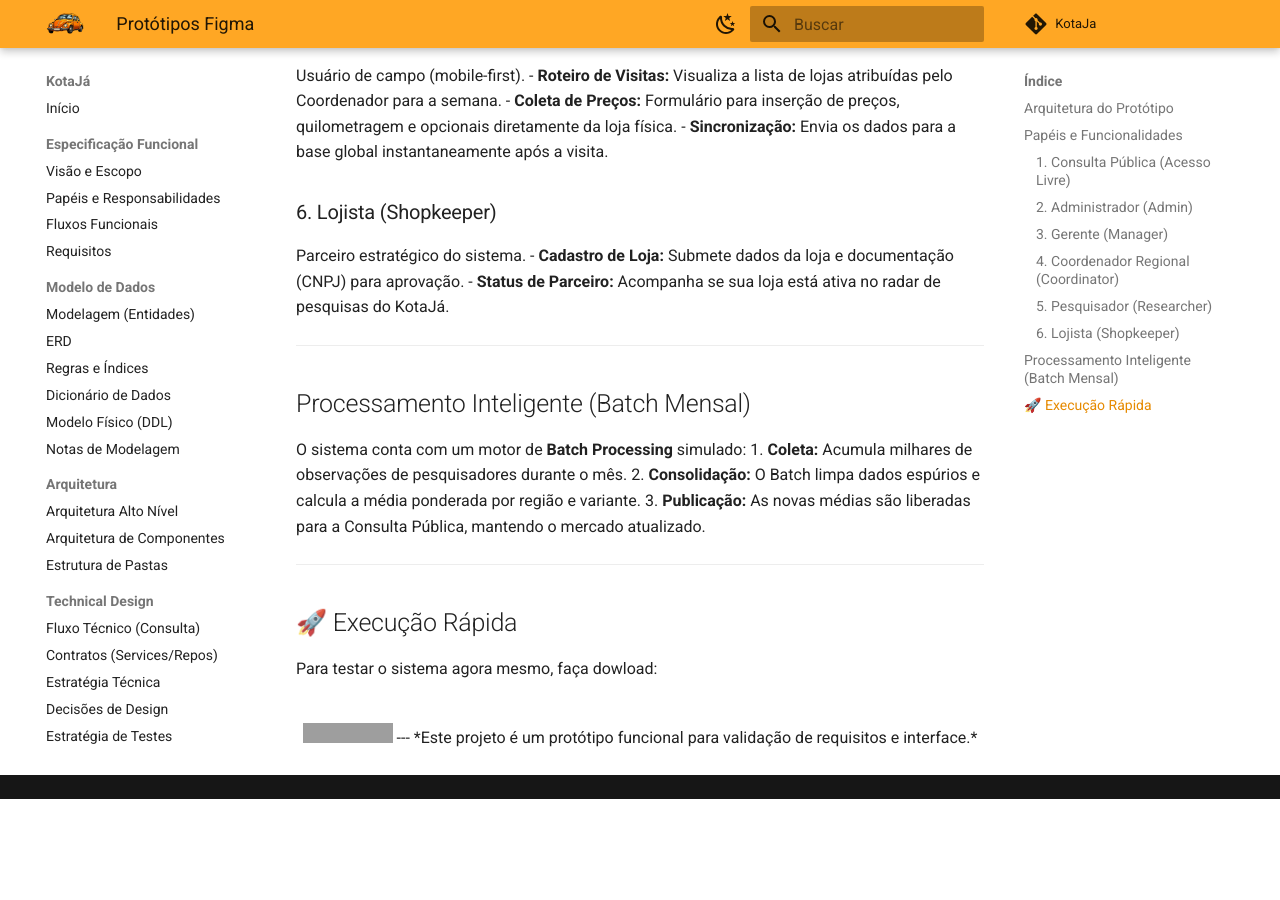
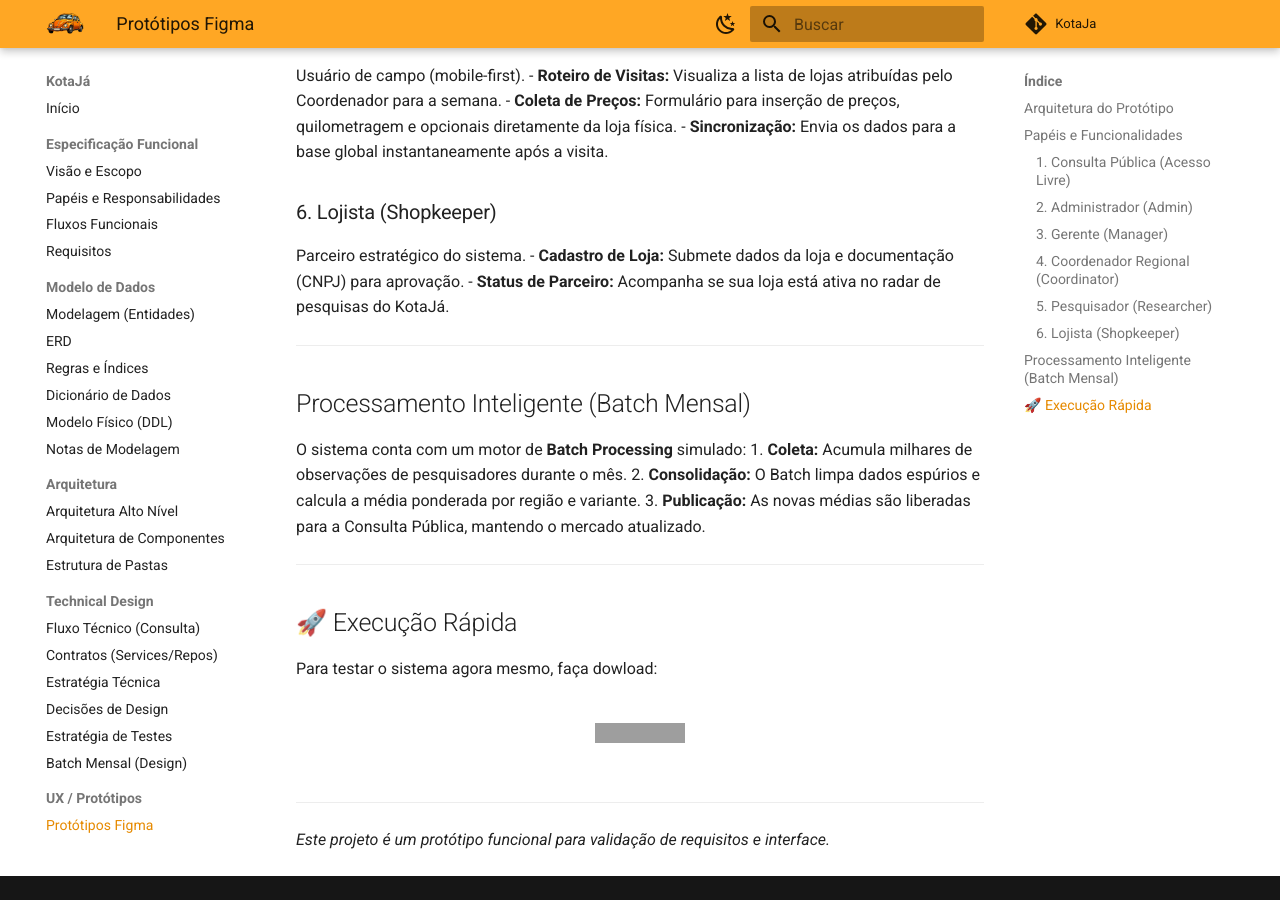
Before and after one commit to milenaaires/KotaJa, an MkDocs documentation site: the page built from docs/20-prototipos.md, in a window 1280 px wide and 900 px high, scrolled down 1432 px. Built offline with MkDocs 1.6.1 and Material for MkDocs 9.7.7, drawn with Linux system fonts in a browser that asks for light colours; comment, search, counter and statistics services are not loaded; before the commit the page ends 2231 px from its top, so only the background shows below that; grey boxes are pictures that could not be loaded.

Commit message:
Update UI/UX prototype documentation

```diff
--- a/docs/20-prototipos.md
+++ b/docs/20-prototipos.md
@@ -72,6 +72,9 @@
   <a href="https://github.com/milenaaires/KotaJa/blob/main/Prototipo_KotaJa.html" download>
     <img src="https://img.shields.io/badge/DOWNLOAD-PROTÓTIPO-orange?style=for-the-badge&logo=html5" alt="Download KotaJá">
   </a>
+  <br><br>
+</div>
 
 ---
+
 *Este projeto é um protótipo funcional para validação de requisitos e interface.*
```
